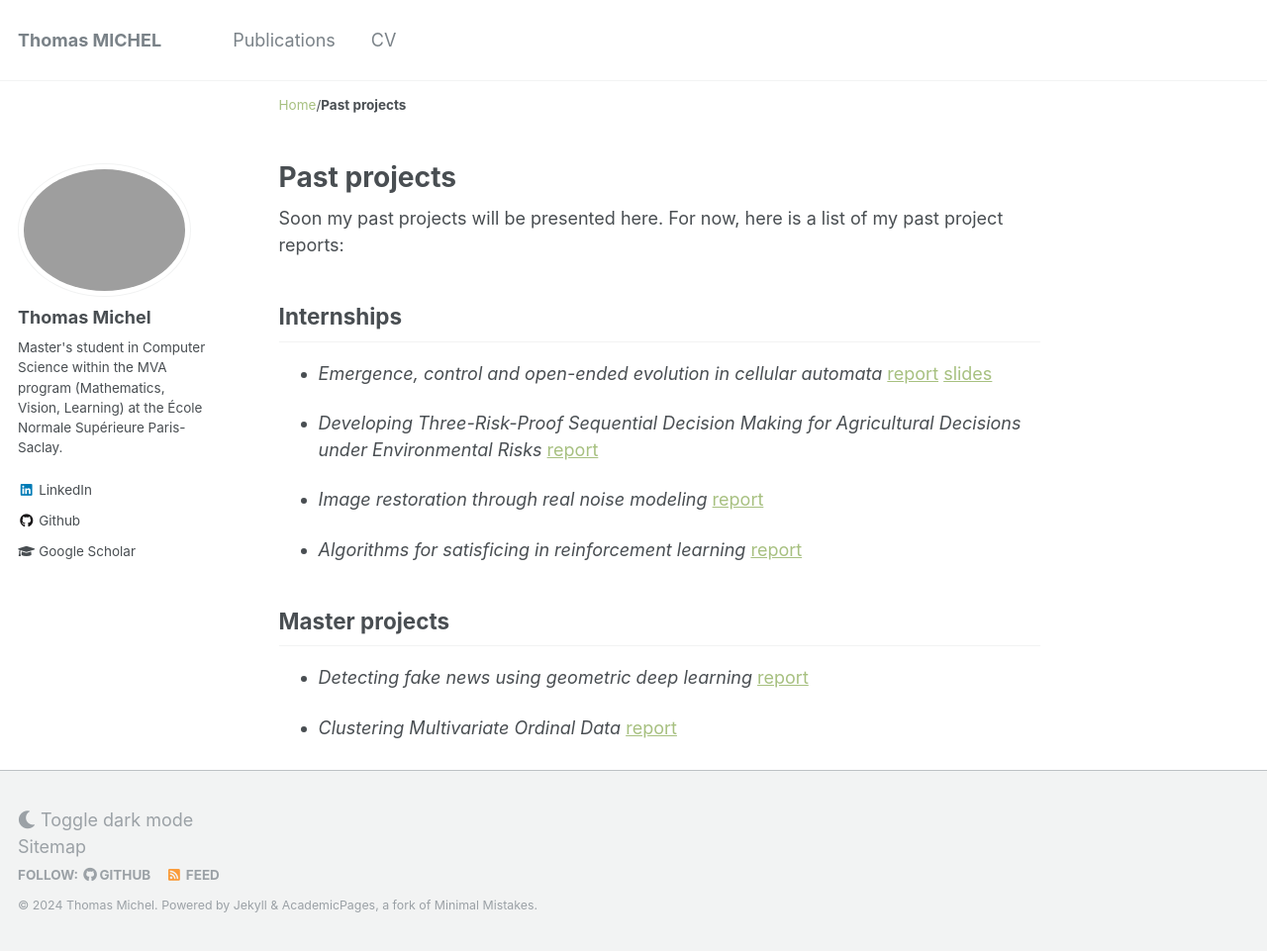
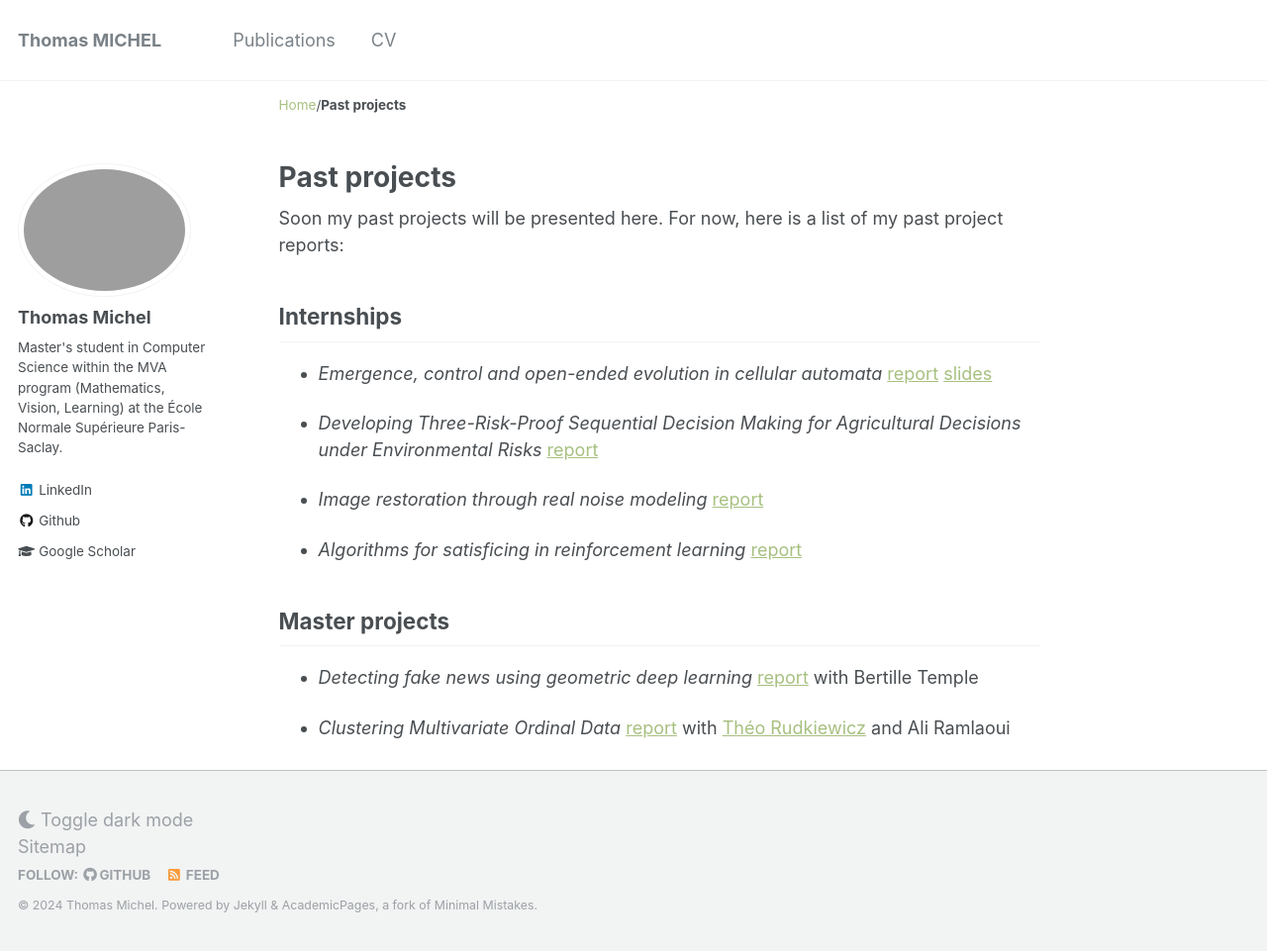
Before and after one commit to Thomick/Thomick.github.io, a Jekyll site: the page built from _pages/reports.md, in a window 1280 px wide and 961 px high. Shown: the whole window at 99% size. Built offline with Jekyll 4.4.1, drawn with Linux system fonts in a browser that asks for light colours; comment, search, counter and statistics services are not loaded.

Commit message:
add report coauthors

```diff
--- a/_pages/reports.md
+++ b/_pages/reports.md
@@ -18,6 +18,6 @@ Soon my past projects will be presented here. For now, here is a list of my past
 
 ## Master projects
 
-* *Detecting fake news using geometric deep learning* [report]({{ base_path }}/files/master/geometric_fake_news.pdf)
+* *Detecting fake news using geometric deep learning* [report]({{ base_path }}/files/master/geometric_fake_news.pdf) with Bertille Temple
 
-* *Clustering Multivariate Ordinal Data* [report]({{ base_path }}/files/master/ordinal_data_clustering.pdf)
+* *Clustering Multivariate Ordinal Data* [report]({{ base_path }}/files/master/ordinal_data_clustering.pdf) with [Théo Rudkiewicz](https://perso.crans.org/theorudkiewicz/home.html) and Ali Ramlaoui
```
